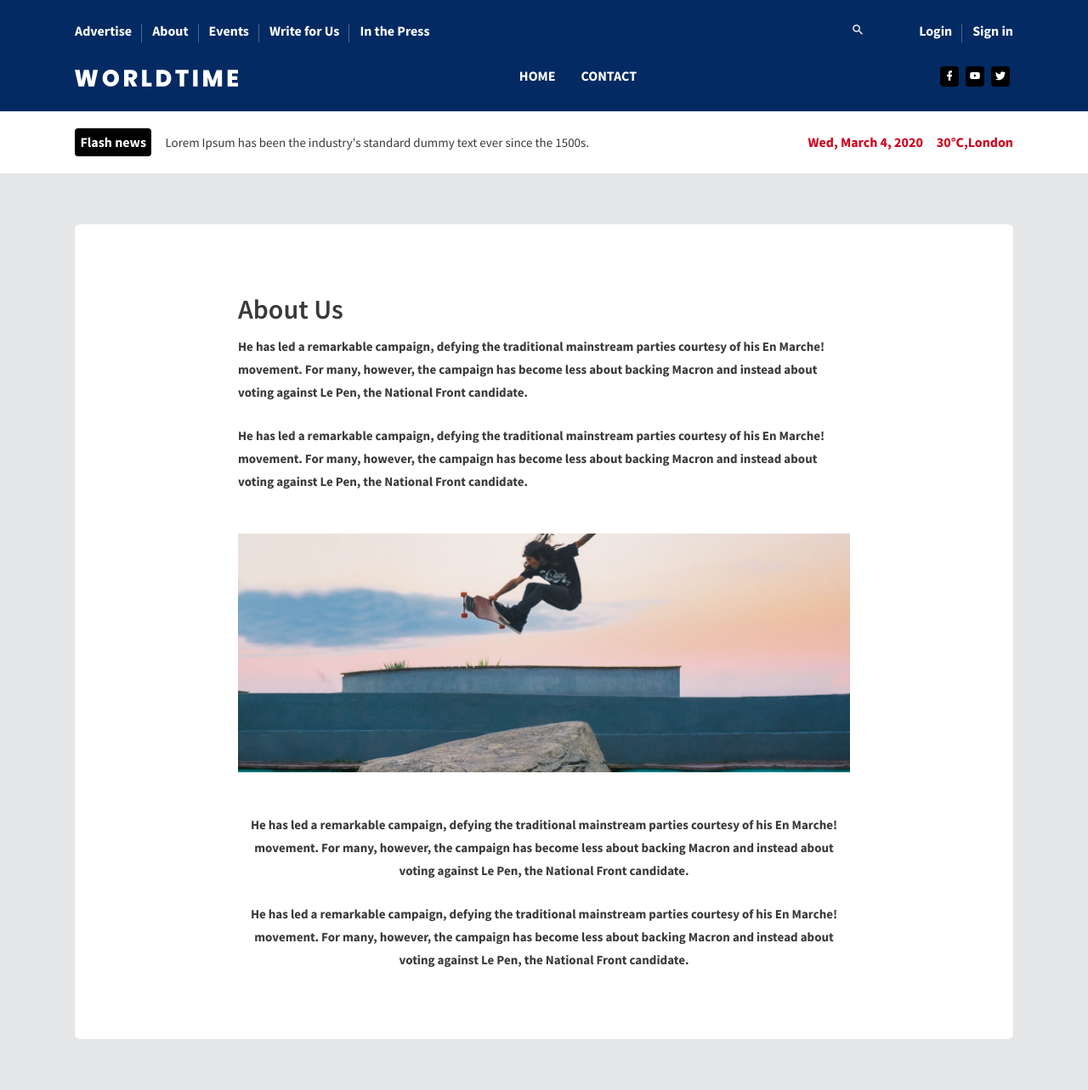
After one commit to abdurrazzak0096/News_website, a Django app: page /about-us/ in a window 1280 px wide. The commit adds this page. Shown: the whole page at 85% size. Run offline with Django 4.2, Linux system fonts and the light colour scheme; some libraries are stand-ins or nearby versions.

Commit message:
Add Contact-us form and About-us page

```diff
--- /dev/null
+++ b/templates/about-us.html
@@ -0,0 +1,81 @@
+{% extends 'base.html' %}
+{% load static %}
+{% block main_container %}
+
+    <div class="container-scroller">
+      <!-- partial:../partials/_navbar.html -->
+   {% include 'header.html' %}
+
+      <!-- partial -->
+      <div class="flash-news-banner">
+        <div class="container">
+          <div class="d-lg-flex align-items-center justify-content-between">
+            <div class="d-flex align-items-center">
+              <span class="badge badge-dark mr-3">Flash news</span>
+              <p class="mb-0">
+                Lorem Ipsum has been the industry's standard dummy text ever
+                since the 1500s.
+              </p>
+            </div>
+            <div class="d-flex">
+              <span class="mr-3 text-danger">Wed, March 4, 2020</span>
+              <span class="text-danger">30°C,London</span>
+            </div>
+          </div>
+        </div>
+      </div>
+      <div class="content-wrapper">
+        <div class="container">
+          <div class="row">
+            <div class="col-sm-12">
+              <div class="card" data-aos="fade-up">
+                <div class="card-body">
+                  <div class="aboutus-wrapper">
+                    <h1 class="mt-5">
+                      About Us
+                    </h1>
+                    <p class="font-weight-600 fs-15">
+                      He has led a remarkable campaign, defying the traditional
+                      mainstream parties courtesy of his En Marche! movement.
+                      For many, however, the campaign has become less about
+                      backing Macron and instead about voting against Le Pen,
+                      the National Front candidate.
+                    </p>
+                    <p class="font-weight-600 fs-15 mb-5 mt-4">
+                      He has led a remarkable campaign, defying the traditional
+                      mainstream parties courtesy of his En Marche! movement.
+                      For many, however, the campaign has become less about
+                      backing Macron and instead about voting against Le Pen,
+                      the National Front candidate.
+                    </p>
+                    <img
+                      src="../assets/images/about/about.jpg"
+                      alt="banner"
+                      class="img-fluid mb-5"
+                    />
+
+                    <p class="font-weight-600 fs-15 text-center">
+                      He has led a remarkable campaign, defying the traditional
+                      mainstream parties courtesy of his En Marche! movement.
+                      For many, however, the campaign has become less about
+                      backing Macron and instead about voting against Le Pen,
+                      the National Front candidate.
+                    </p>
+                    <p class="font-weight-600 fs-15 mb-5 mt-4 text-center">
+                      He has led a remarkable campaign, defying the traditional
+                      mainstream parties courtesy of his En Marche! movement.
+                      For many, however, the campaign has become less about
+                      backing Macron and instead about voting against Le Pen,
+                      the National Front candidate.
+                    </p>
+                  </div>
+                </div>
+              </div>
+            </div>
+          </div>
+        </div>
+      </div>
+    </div>
+    <!-- container-scroller ends -->
+    <!-- partial:../partials/_footer.html -->
+{% endblock %}
--- a/templates/header.html
+++ b/templates/header.html
@@ -9,7 +9,7 @@
                       <a href="pages/index-inner.html" class="nav-link">Advertise</a>
                     </li>
                     <li class="nav-item">
-                      <a href="pages/aboutus.html" class="nav-link">About</a>
+                      <a href="{% url 'about-us' %}" class="nav-link">About</a>
                     </li>
                     <li class="nav-item">
                       <a href="#" class="nav-link">Events</a>
@@ -75,7 +75,7 @@
                           </button>
                         </li>
                         <li class="nav-item active">
-                          <a class="nav-link" href="index.html">Home</a>
+                          <a class="nav-link" href="{% url 'home' %}">Home</a>
                         </li>
                           {% for menu in menus %}
                               <li class="nav-item">
@@ -86,7 +86,7 @@
 
 
                         <li class="nav-item">
-                          <a class="nav-link" href="pages/contactus.html">Contact</a>
+                          <a class="nav-link" href="{% url 'contact-us' %}">Contact</a>
                         </li>
                       </ul>
                     </div>
--- a/website/admin.py
+++ b/website/admin.py
@@ -1,6 +1,7 @@
 from django.contrib import admin
 
-from website.models import Category, FlashNews, SliderNews, LatestNews, Article, Video, LatestVideo, SportLight, Tag
+from website.models import Category, FlashNews, SliderNews, LatestNews, Article, Video, LatestVideo, SportLight, Tag, \
+    Comment, Contact
 
 # Register your models here.
 
@@ -13,3 +14,5 @@ admin.site.register(Video)
 admin.site.register(LatestVideo)
 admin.site.register(SportLight)
 admin.site.register(Tag)
+admin.site.register(Comment)
+admin.site.register(Contact)
--- a/website/urls.py
+++ b/website/urls.py
@@ -5,4 +5,8 @@ from . import views
 urlpatterns = [
     path('', views.HomeView.as_view(), name='home'),
     path('news/details/<int:article_id>', views.ArticleDetailView.as_view(), name='news-details'),
+    path('news/comments/<int:article_id>', views.CommentView.as_view(), name='news-comments'),
+    path('news/contact-us/', views.ContactView.as_view(), name='contact-us'),
+    path('about-us/', views.AboutView.as_view(), name='about-us'),
+
 ]
--- a/website/views.py
+++ b/website/views.py
@@ -8,7 +8,7 @@ from django.views.generic import TemplateView
 
 from website import forms
 from website.models import Category, FlashNews, SliderNews, LatestNews, Article, Video, LatestVideo, \
-    SportLight
+    SportLight, Comment
 
 
 # Create your views here.
@@ -62,6 +62,7 @@ class RegisterView(View):
         context = {'form': form}
         return render(request, 'register.html', context=context)
 
+
 class LoginView(View):
     def get(self, request):
         return render(request, 'login.html')
@@ -77,13 +78,49 @@ class LoginView(View):
                     login(request, user)
                     return redirect('/')
             except ObjectDoesNotExist:
-                messages.error(request,"User not found!!")
+                messages.error(request, "User not found!!")
         else:
             messages.error(request, "User or Password Not Match!!")
-        context = {'form':form}
+        context = {'form': form}
         return render(request, 'login.html', context=context)
+
 
 class LogoutView(View):
     def get(self, request):
         logout(request)
         return redirect('/auth/login')
+
+
+class CommentView(View):
+    def post(self, request, article_id):
+        form = forms.CommentForm(request.POST)
+        if form.is_valid():
+            comment = form.data['comment']
+            Comment.objects.create(
+
+                user=self.request.user,
+                article_id=article_id,
+                comment=comment
+
+            ).save()
+        else:
+            messages.error(request, "Invalid Data Make Sure You Are OK")
+        return redirect(f"/news/details/{article_id}")
+
+
+class ContactView(View):
+    def post(self, request):
+        form = forms.ContactForm(data=request.POST)
+        if form.is_valid():
+            form.save()
+            messages.success(request, "Message was sent!")
+        else:
+            messages.error(request, "Invalid Data.")
+        return redirect('/news/contact-us')
+
+    def get(self, request):
+        return render(request, 'contact-us.html')
+
+
+class AboutView(TemplateView):
+    template_name = 'about-us.html'
```
Also changed, not shown: templates/contact-us.html (added, +84 -0 lines), templates/news-details.html (+17 -63 lines), website/forms.py (+17 -3 lines), website/models.py (+36 -0 lines), db.sqlite3, website/migrations/0016_comment.py (added), website/migrations/0017_contact.py (added).
